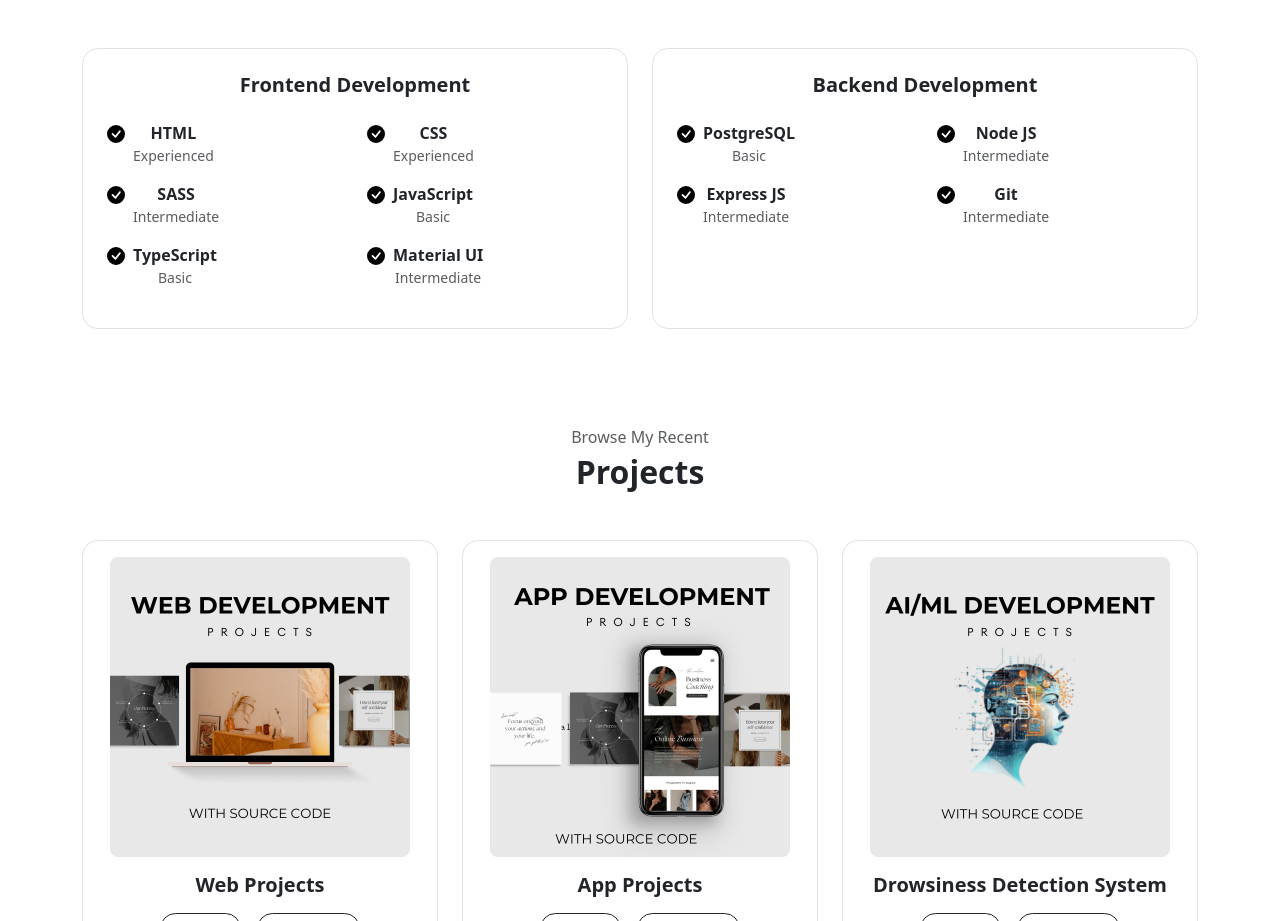
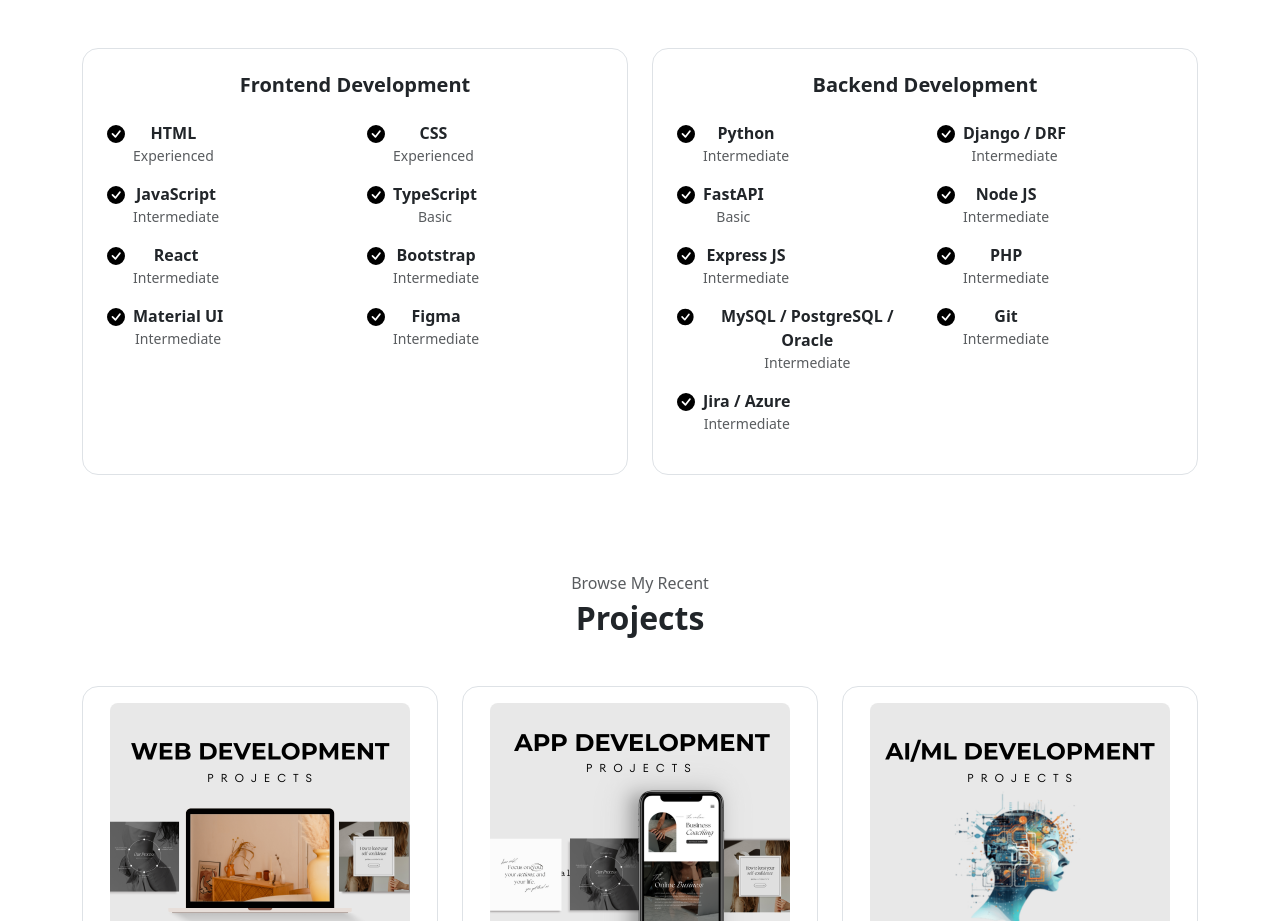
Before and after one commit to aashutoshpandey11/aashutosh-portfolio, a React (Vite) app: page / in a window 1280 px wide. Shown: the part 1400-2321 px from the top of the page. Built offline with nearby package versions, Linux system fonts and the light colour scheme.

Commit message:
Update skills section in frontend

```diff
--- a/src/components/Skills.jsx
+++ b/src/components/Skills.jsx
@@ -20,10 +20,12 @@ const Skills = () => {
             <div className="row">
               <Skill name="HTML" level="Experienced" />
               <Skill name="CSS" level="Experienced" />
-              <Skill name="SASS" level="Intermediate" />
-              <Skill name="JavaScript" level="Basic" />
+              <Skill name="JavaScript" level="Intermediate" />
               <Skill name="TypeScript" level="Basic" />
+              <Skill name="React" level="Intermediate" />
+              <Skill name="Bootstrap" level="Intermediate" />
               <Skill name="Material UI" level="Intermediate" />
+              <Skill name="Figma" level="Intermediate" />
             </div>
           </div>
         </div>
@@ -36,10 +38,15 @@ const Skills = () => {
             </h5>
 
             <div className="row">
-              <Skill name="PostgreSQL" level="Basic" />
+              <Skill name="Python" level="Intermediate" />
+              <Skill name="Django / DRF" level="Intermediate" />
+              <Skill name="FastAPI" level="Basic" />
               <Skill name="Node JS" level="Intermediate" />
               <Skill name="Express JS" level="Intermediate" />
+              <Skill name="PHP" level="Intermediate" />
+              <Skill name="MySQL / PostgreSQL / Oracle" level="Intermediate" />
               <Skill name="Git" level="Intermediate" />
+              <Skill name="Jira / Azure" level="Intermediate" />
             </div>
           </div>
         </div>
```
